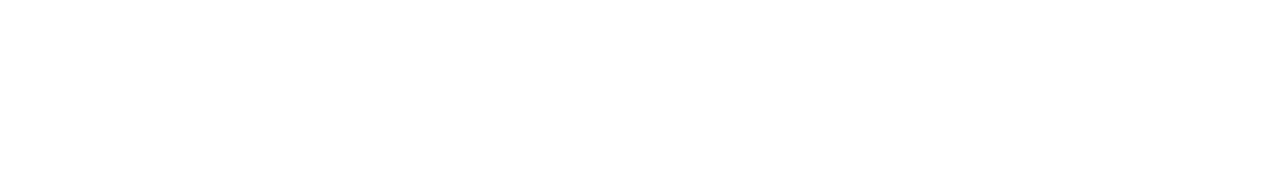
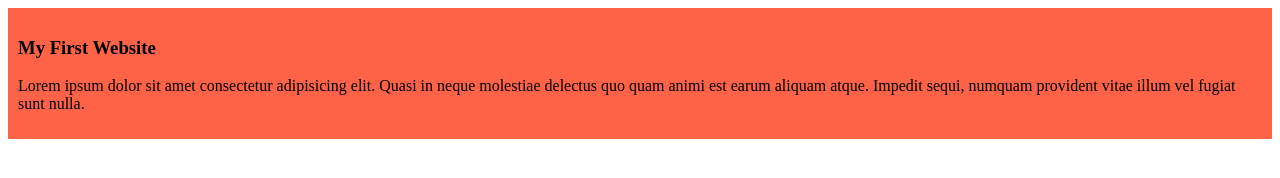
Before and after one commit to farahanch/my-new-website, a plain HTML site: page index.html in a window 1280 px wide. Drawn offline with Linux system fonts and the light colour scheme.

Commit message:
added the first blog

```diff
--- a/index.html
+++ b/index.html
@@ -4,8 +4,12 @@
     <meta charset="UTF-8">
     <meta name="viewport" content="width=device-width, initial-scale=1.0">
     <title>My New Website</title>
+    <link rel="stylesheet" href="styles/blog.css">
 </head>
 <body>
-
+    <div>
+        <h3>My First Website</h3>
+        <p>Lorem ipsum dolor sit amet consectetur adipisicing elit. Quasi in neque molestiae delectus quo quam animi est earum aliquam atque. Impedit sequi, numquam provident vitae illum vel fugiat sunt nulla.</p>
+    </div>
 </body>
 </html>
--- /dev/null
+++ b/styles/blog.css
@@ -0,0 +1,4 @@
+div{
+    background-color: tomato;
+    padding: 10px;
+}
```
